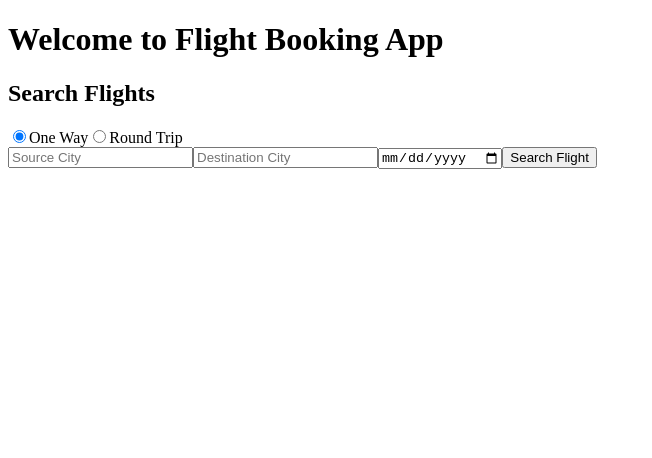
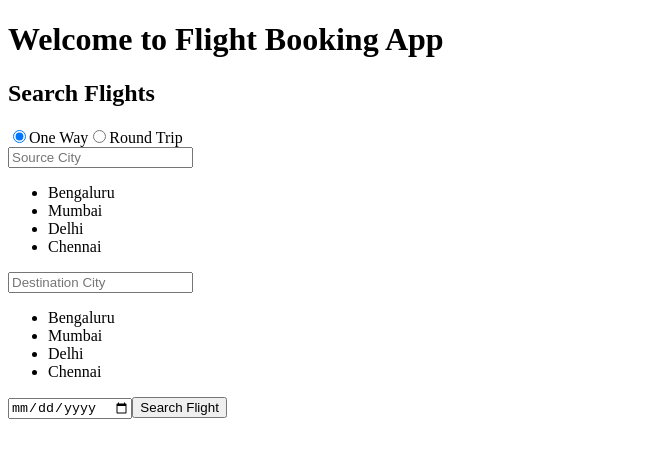
Before and after one commit to acciojob/phoenix-airlines-sowndarya1208-pixel, a React app: page / in a window 1280 px wide. Shown: the top 458 px of the page, without its empty margins (0-652 px from the left). Built offline with nearby package versions, Linux system fonts and the light colour scheme.

Commit message:
Update FlightSearch.js

```diff
--- a/src/components/FlightSearch.js
+++ b/src/components/FlightSearch.js
@@ -11,6 +11,9 @@ const FlightSearch = ({ goBooking }) => {
   const [to, setTo] = useState("");
   const [result, setResult] = useState(null);
   const [journeyDate, setJourneyDate] = useState("");
+
+  // ✅ Added cities list
+  const cities = ["Bengaluru","Mumbai","Delhi","Chennai"];
 
   const handleSearch = () => {
 
@@ -70,12 +73,30 @@ const FlightSearch = ({ goBooking }) => {
         onChange={(e) => setFrom(e.target.value)}
       />
 
+      {/* ✅ Added city list for source */}
+      <ul>
+        {cities.map((city,index)=>(
+          <li key={index} onClick={()=>setFrom(city)}>
+            {city}
+          </li>
+        ))}
+      </ul>
+
       <input
         type="text"
         placeholder="Destination City"
         value={to}
         onChange={(e) => setTo(e.target.value)}
       />
+
+      {/* ✅ Added city list for destination */}
+      <ul>
+        {cities.map((city,index)=>(
+          <li key={index} onClick={()=>setTo(city)}>
+            {city}
+          </li>
+        ))}
+      </ul>
 
       <input
           type="date"
```
